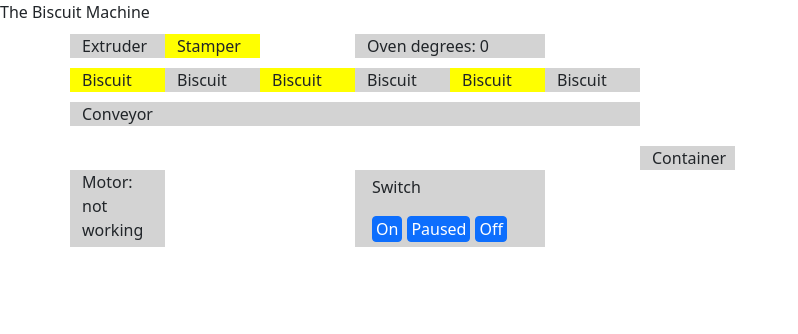
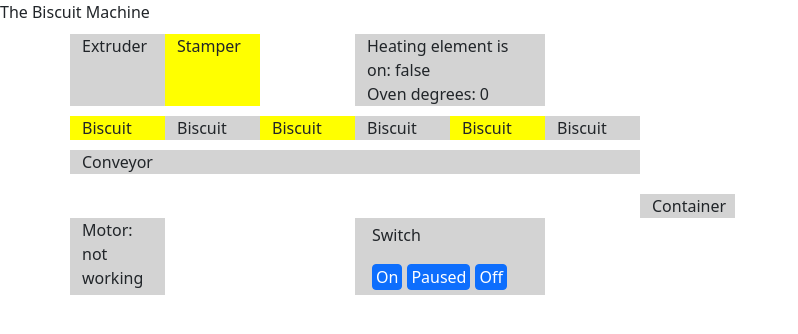
Before and after one commit to anisarambelieva/the-biscuit-machine, a React (Create React App) app: page / in a window 1280 px wide. Shown: the top 334 px of the page, without its empty margins (0-798 px from the left). Built offline with nearby package versions, Linux system fonts and the light colour scheme.

Commit message:
Add heating element state

```diff
--- a/src/components/machine.js
+++ b/src/components/machine.js
@@ -6,14 +6,17 @@ import Switch from "./switch";
 const Machine = () => {
   const [state, setState] = useState("Off");
   const [ovenDegrees, setOvenDegrees] = useState(0);
+  const [heatingElement, setHeatingElement] = useState(false);
 
   useEffect(() => {
     if (state === "On" && ovenDegrees < 240) {
+      if (!heatingElement) setHeatingElement(true);
+
       setTimeout(() => {
         setOvenDegrees(ovenDegrees + 1);
       }, 1000);
     }
-  }, [state, ovenDegrees]);
+  }, [state, ovenDegrees, heatingElement]);
 
   return (
     <Container>
@@ -30,7 +33,7 @@ const Machine = () => {
           md={{ span: 2, offset: 1 }}
           style={{ backgroundColor: "lightGray" }}
         >
-          <Oven ovenDegrees={ovenDegrees} />
+          <Oven ovenDegrees={ovenDegrees} heatingElement={heatingElement.toString()}/>
         </Col>
       </Row>
 
--- a/src/components/oven.js
+++ b/src/components/oven.js
@@ -1,3 +1,8 @@
-const Oven = ({ ovenDegrees }) => <p style={{margin: 0}}>Oven degrees: {ovenDegrees}</p>;
+const Oven = ({ ovenDegrees, heatingElement }) => (
+  <>
+    <p style={{ margin: 0 }}>Heating element is on: {heatingElement}</p>
+    <p style={{ margin: 0 }}>Oven degrees: {ovenDegrees}</p>
+  </>
+);
 
 export default Oven;
```
